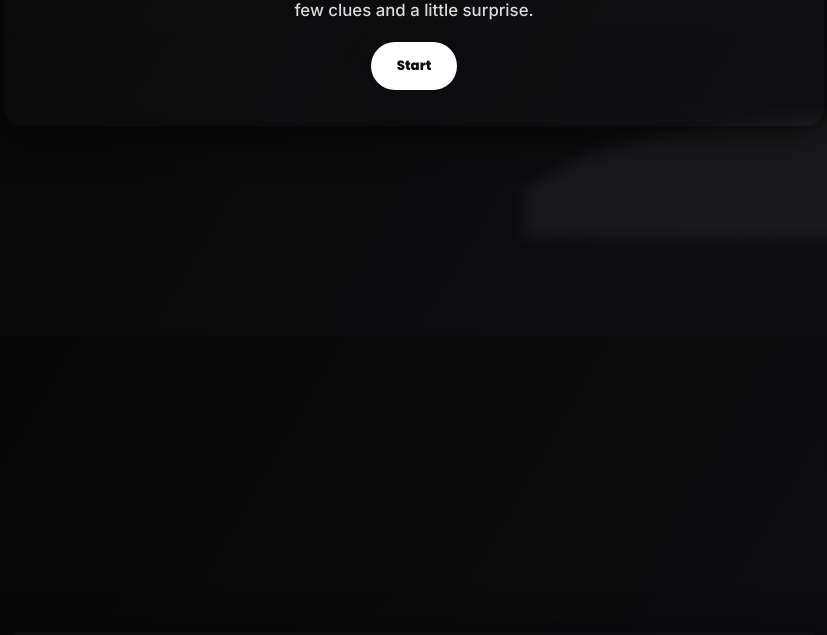
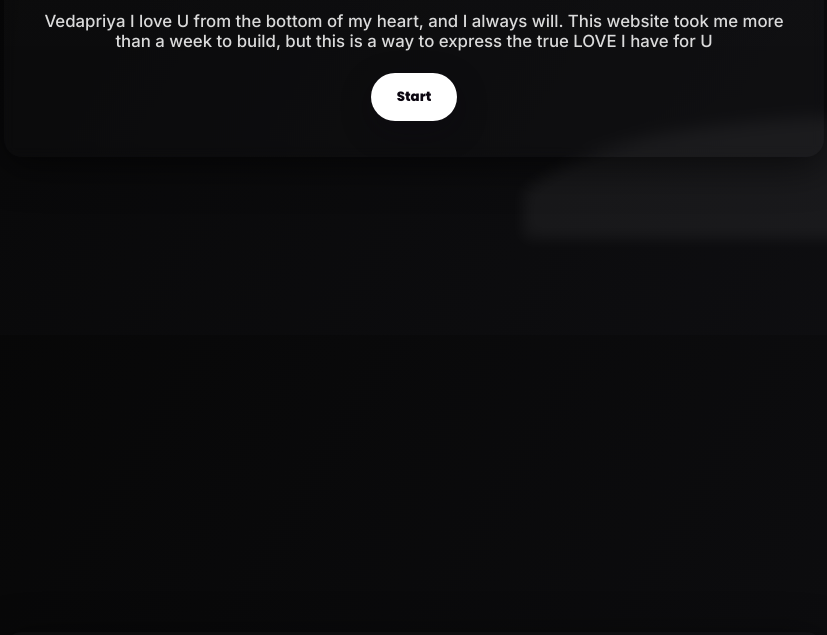
Before and after one commit to creatormax69/Proposallllllllll, a plain HTML site: page index.html in a window 1280 px wide. Shown: the part 465-1100 px from the top of the page, without its empty margins (226-1053 px from the left). Drawn offline with Linux system fonts and the light colour scheme.

Commit message:
Update index.html

```diff
--- a/index.html
+++ b/index.html
@@ -217,6 +217,7 @@
       <div class="badge">Secret Message</div>
       <h1 class="title">I have a secret for you, <span style="color:var(--accent)">Vedapriya</span>…</h1>
       <p class="lead">This isn't just a message — it's my way of expressing something real. Click start to unlock a few clues and a little surprise.</p>
+      <p class="lead">Vedapriya I love U from the bottom of my heart, and I always will. This website took me more than a week to build, but this is a way to express the true LOVE I have for U</p>
       <button class="start-btn" id="startBtn">Start</button>
     </div>
   </section>
```
